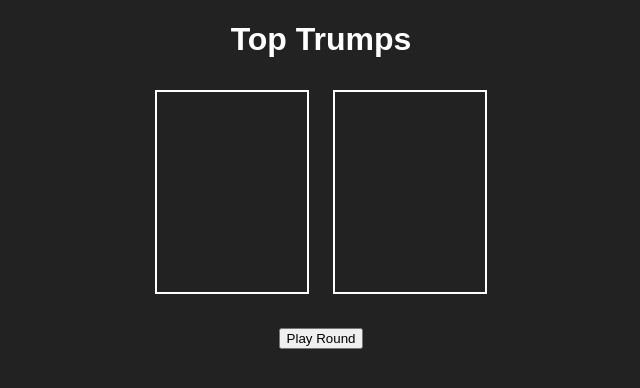
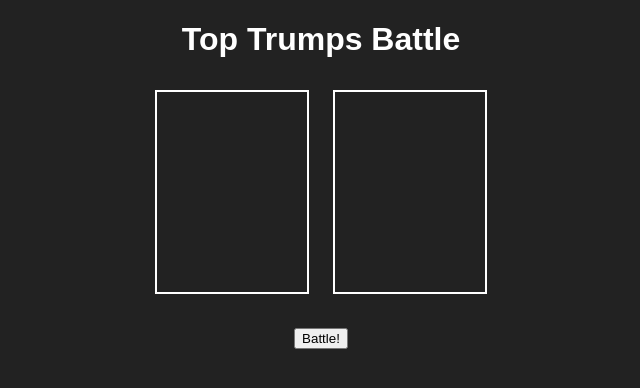
Before and after one commit to NorthernMonkey99/Trumps, a plain HTML site: page index.html in a window 1280 px wide. Shown: the whole page, without its empty margins (319-959 px from the left). Drawn offline with Linux system fonts and the light colour scheme.

Commit message:
Update index.html

```diff
--- a/index.html
+++ b/index.html
@@ -3,16 +3,16 @@
 <head>
     <meta charset="UTF-8">
     <meta name="viewport" content="width=device-width, initial-scale=1.0">
-    <title>Top Trumps Game</title>
+    <title>Top Trumps Battle</title>
     <link rel="stylesheet" href="styles.css">
 </head>
 <body>
-    <h1>Top Trumps</h1>
+    <h1>Top Trumps Battle</h1>
     <div id="player-card" class="card"></div>
     <div id="computer-card" class="card"></div>
     <div id="statistics"></div>
-    <div id="winner-info"></div>
-    <button onclick="playRound()">Play Round</button>
+    <div id="battle-report"></div>
+    <button onclick="playRound()">Battle!</button>
     <script src="script.js"></script>
 </body>
 </html>
```
